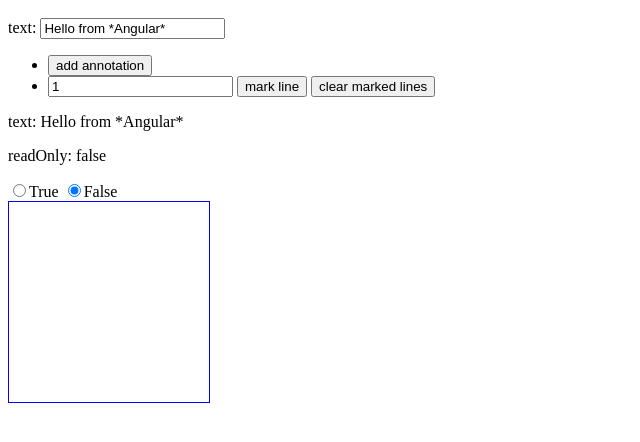
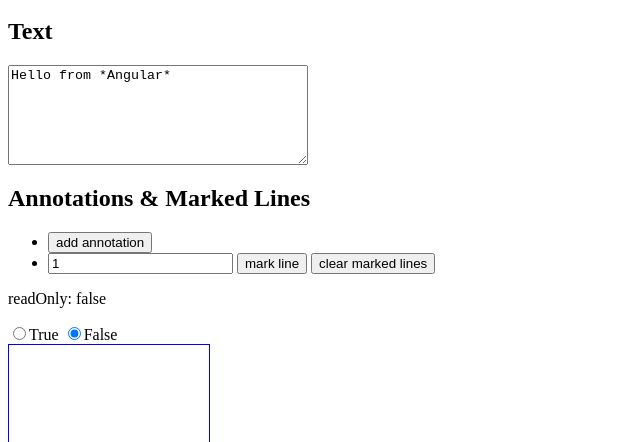
Before and after one commit to jxc876/ngAce, a plain HTML site: page index.html in a window 1280 px wide. Shown: the part 48-490 px from the top of the page, without its empty margins (0-640 px from the left). Drawn offline with nearby package versions, Linux system fonts and the light colour scheme.

Commit message:
replace text input with textarea

```diff
--- a/index.html
+++ b/index.html
@@ -7,18 +7,19 @@
 		<h1>Angular Demo</h1>
 
 		<div data-ng-controller="MainCtrl">
-			text: <input type="text" data-ng-model="ace.text" />
+			<h2>Text</h2>
+			<textarea data-ng-model="ace.text" style="width: 300px; height: 100px;"></textarea>
 
+			<h2>Annotations & Marked Lines</h2>
 			<ul>
 				<li><input type="button" ng-click="addAnnotation(2)" value="add annotation"/></li>
 				<li>
-					<input type="text" ng-model="newMarkedLine" />
+					<input type="number" ng-model="newMarkedLine" min="1" />
 					<input type="button" ng-click="markLine()" value="mark line"/>
 					<input type="button" ng-click="ace.markedLines = []" value="clear marked lines"/>
 				</li>
 			</ul>
 
-			<p>text: {{ace.text}}</p>
 			<p>readOnly: {{ace.isReadOnly}}</p>
 
 
```
